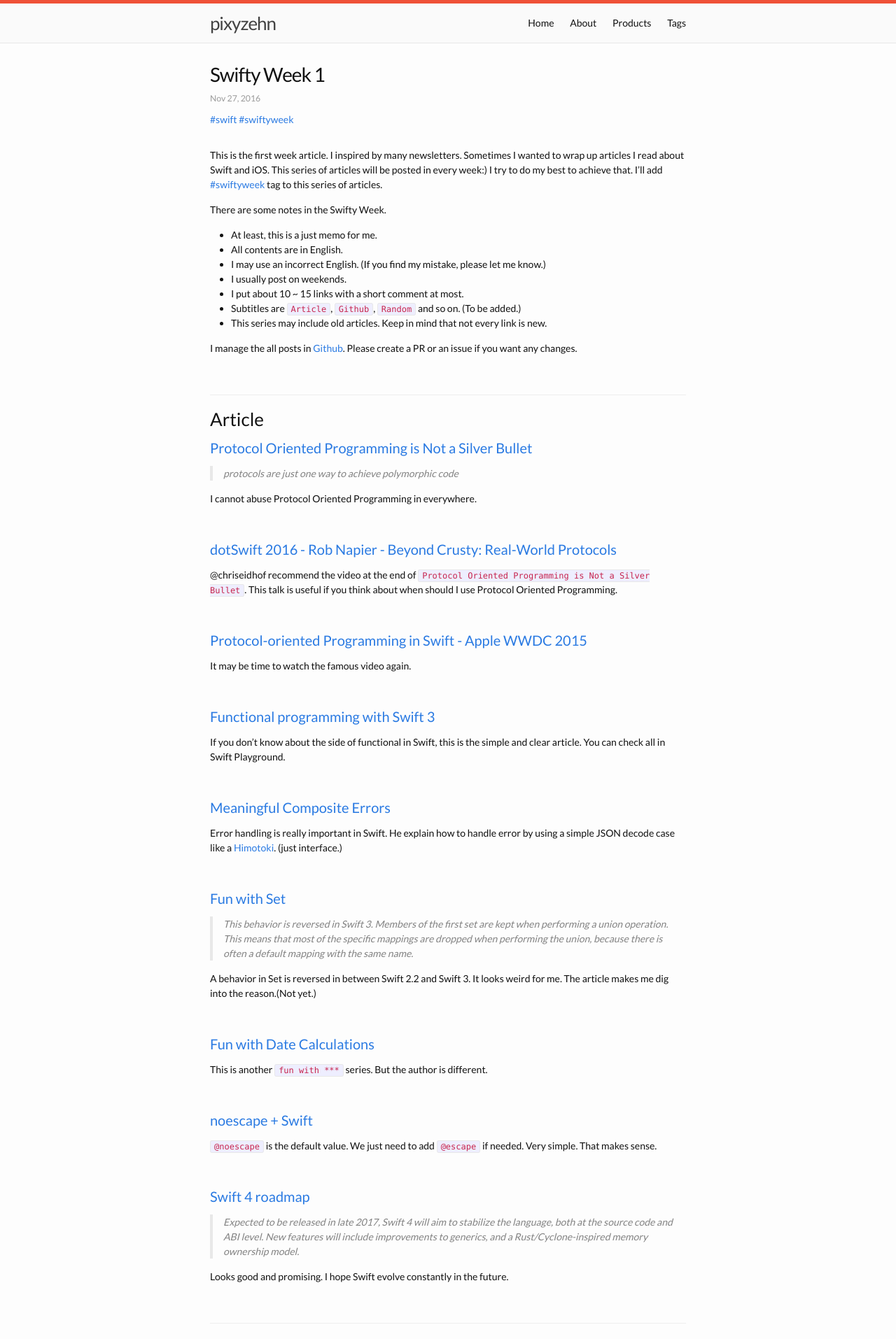
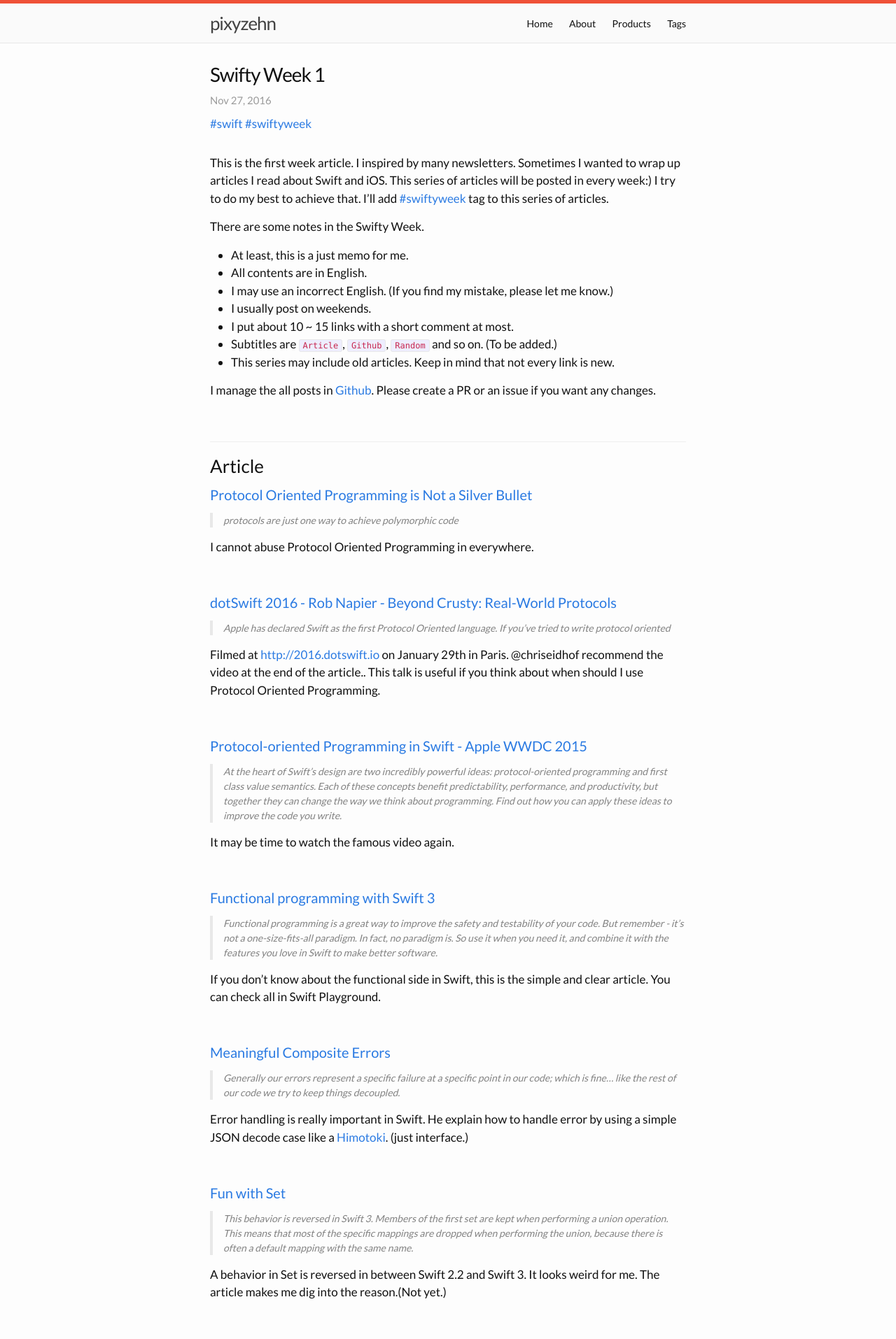
Before and after one commit to pixyzehn/pixyzehn.com, a Jekyll site: the page built from _posts/2016-11-27-swifty-week-1.md, in a window 1280 px wide. Shown: the top 1914 px of the page at 70% size. Built offline with Jekyll 4.4.1, drawn with Linux system fonts in a browser that asks for light colours; emoji names are drawn with the system emoji font; comment, search, counter and statistics services are not loaded; some of the changed text lies outside the part shown.

Commit message:
Update post and adjust layout in article

```diff
--- a/_posts/2016-11-27-swifty-week-1.md
+++ b/_posts/2016-11-27-swifty-week-1.md
@@ -39,11 +39,15 @@ I cannot abuse Protocol Oriented Programming in everywhere.
 
 #### [dotSwift 2016 - Rob Napier - Beyond Crusty: Real-World Protocols](https://youtu.be/QCxkaTj7QJs){:target="_blank"}
 
-@chriseidhof recommend the video at the end of `Protocol Oriented Programming is Not a Silver Bullet`. This talk is useful if you think about when should I use Protocol Oriented Programming.
+> Apple has declared Swift as the first Protocol Oriented language. If you've tried to write protocol oriented
+
+Filmed at [http://2016.dotswift.io](http://2016.dotswift.io){:target="_blank"} on January 29th in Paris. @chriseidhof recommend the video at the end of the article.. This talk is useful if you think about when should I use Protocol Oriented Programming.
 
 <br>
 
 #### [Protocol-oriented Programming in Swift - Apple WWDC 2015](https://www.youtube.com/watch?v=g2LwFZatfTI){:target="_blank"}
+
+> At the heart of Swift's design are two incredibly powerful ideas: protocol-oriented programming and first class value semantics. Each of these concepts benefit predictability, performance, and productivity, but together they can change the way we think about programming. Find out how you can apply these ideas to improve the code you write.
 
 It may be time to watch the famous video again.
 
@@ -51,11 +55,15 @@ It may be time to watch the famous video again.
 
 #### [Functional programming with Swift 3](http://mislavjavor.github.io/2016/11/14/Functional-programming-with-Swift-3.html){:target="_blank"}
 
-If you don't know about the side of functional in Swift, this is the simple and clear article. You can check all in Swift Playground.
+> Functional programming is a great way to improve the safety and testability of your code. But remember - it’s not a one-size-fits-all paradigm. In fact, no paradigm is. So use it when you need it, and combine it with the features you love in Swift to make better software.
+
+If you don't know about the functional side in Swift, this is the simple and clear article. You can check all in Swift Playground.
 
 <br>
 
 #### [Meaningful Composite Errors](https://medium.com/@IanKeen/meaningful-composite-errors-3146f191ff28#.nd9kwx9jz){:target="_blank"}
+
+> Generally our errors represent a specific failure at a specific point in our code; which is fine… like the rest of our code we try to keep things decoupled.
 
 Error handling is really important in Swift. He explain how to handle error by using a simple JSON decode case like a [Himotoki](https://github.com/ikesyo/Himotoki){:target="_blank"}. (just interface.)
 
@@ -71,7 +79,9 @@ A behavior in Set is reversed in between Swift 2.2 and Swift 3. It looks weird f
 
 #### [Fun with Date Calculations](http://useyourloaf.com/blog/fun-with-date-calculations/){:target="_blank"}
 
-This is another `fun with ***` series. But the author is different.
+> Date calculations are a common trap for the unwary. How do you work out the start of the day today, tomorrow or in five days or five months time? What is the correct answer when you add a month to January 31? If you are doing date and time calculations by adding the number of seconds in an hour or day you are probably doing it wrong.
+
+This is another `fun with ***` series. But the author is different. If you're not familiar with Date Calculations, this article is worth reading. I used to struggle to solve hidden precision in Date like [this](http://martinfowler.com/bliki/HiddenPrecision.html){:target="_blank"}.
 
 <br>
 
@@ -119,6 +129,6 @@ by @ashfurrow
 ---
 
 If you have any questions and feedbacks about a kind of new Swifty week, feel free to ask me :+1:
-You can catch me on [Twitter](https://twitter.com/pixyzehn) and [Github](https://github.com/pixyzehn). If you interested in more, check the archive of [Swifty week](http://pixyzehn.com/tags/#swiftyweek){:target="_blank"}.
+You can catch me on [Twitter](https://twitter.com/pixyzehn){:target="_blank"} and [Github](https://github.com/pixyzehn){:target="_blank"}. If you interested in more, check the archive of [Swifty week](http://pixyzehn.com/tags/#swiftyweek){:target="_blank"}.
 
 Have a lovely week <3
--- a/_sass/_layout.scss
+++ b/_sass/_layout.scss
@@ -38,6 +38,7 @@
     }
 
     .page-link {
+        font-size: 14px;
         color: $text-color;
         line-height: $base-line-height;
         text-decoration: none;
--- a/css/main.scss
+++ b/css/main.scss
@@ -7,7 +7,7 @@
 
 // Our variables
 $base-font-family: 'Lato', sans-serif;
-$base-font-size:   14px;
+$base-font-size:   17px;
 $base-font-weight: 400;
 $small-font-size:  $base-font-size * 0.875;
 $base-line-height: 1.5;
```
